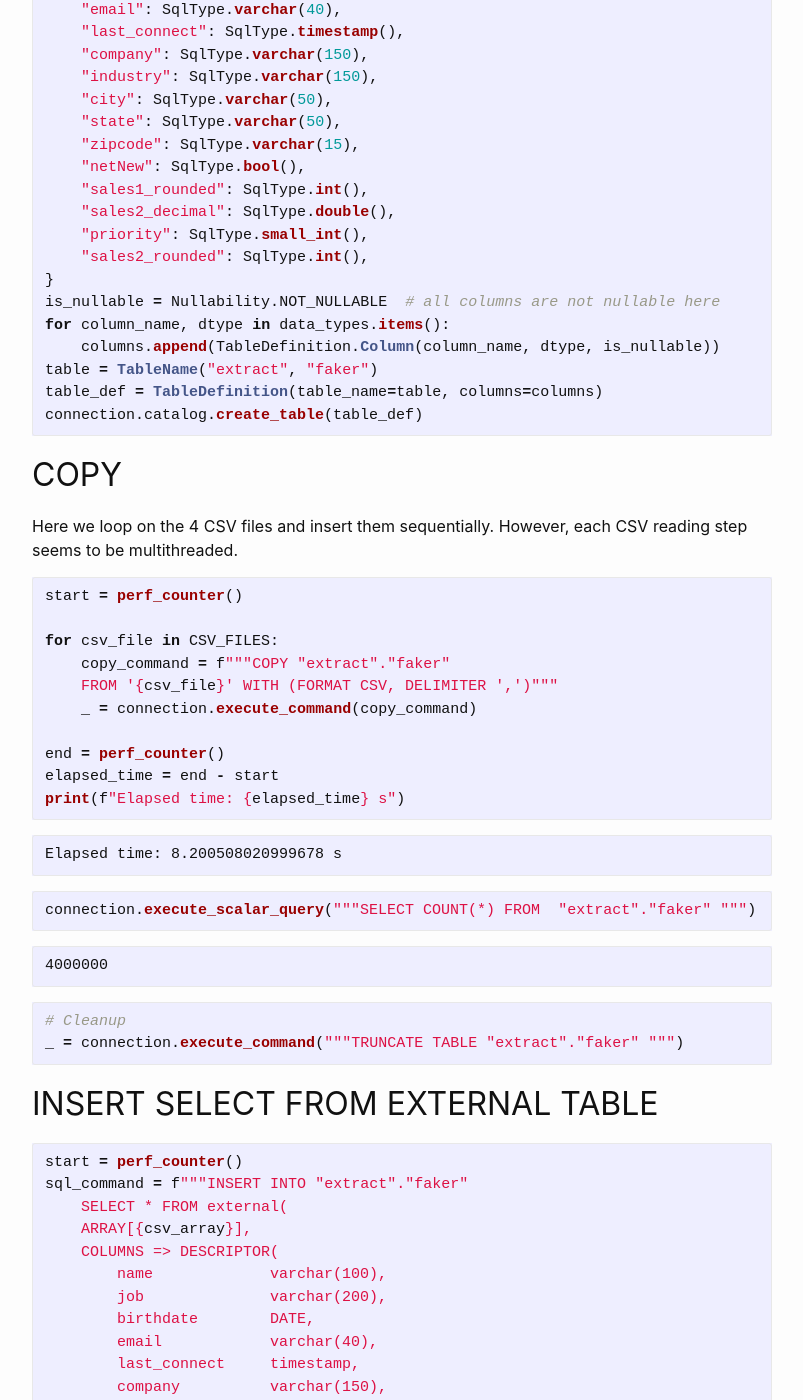
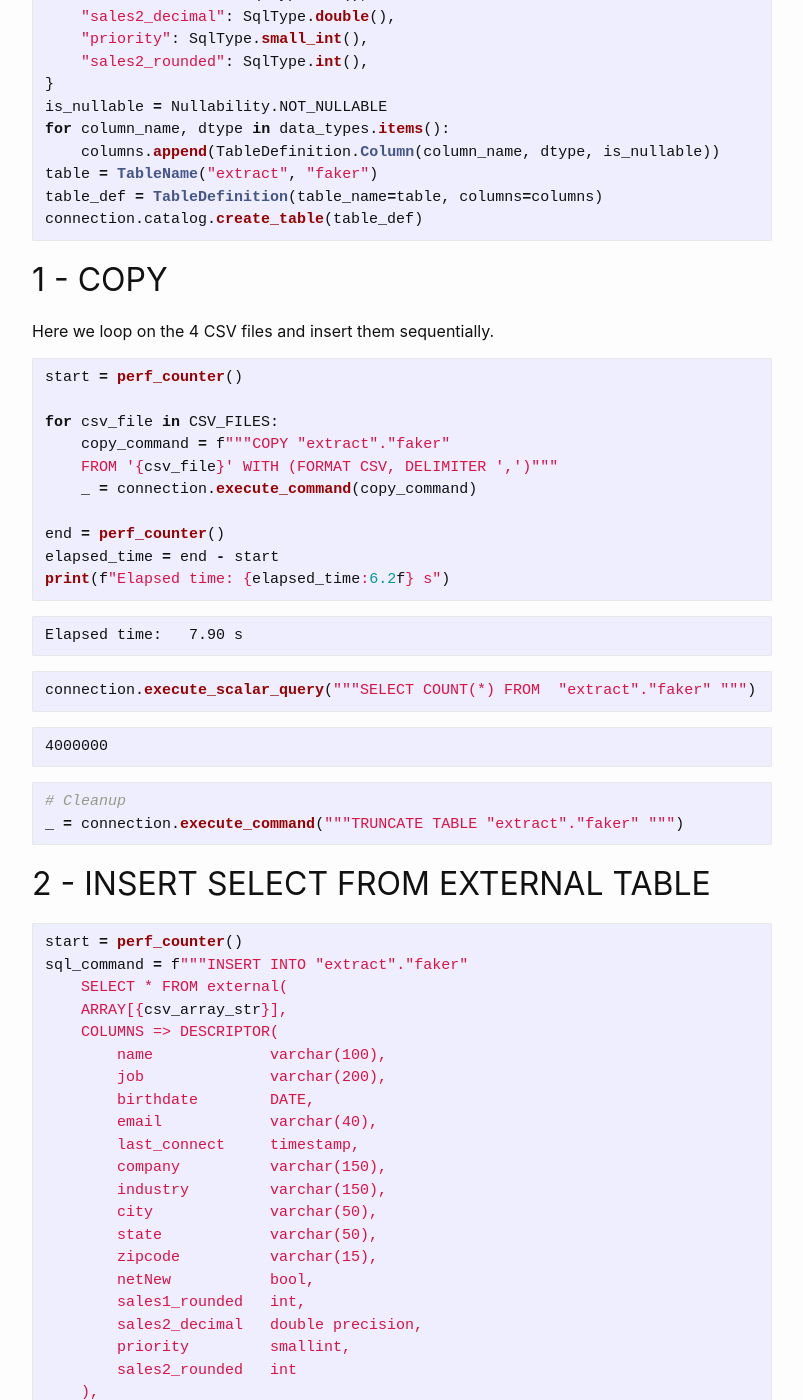
Before and after one commit to aetperf/aetperf.github.io, a Jekyll site: the page built from _posts/2022-05-09-Load-data-from-CSV-files-into-a-Tableau-hyper-extract.md, in a window 1280 px wide and 1400 px high, scrolled down 2447 px. Shown: the whole window, without its empty margins (238-1041 px from the left). Built offline with Jekyll 4.4.1, drawn with Linux system fonts in a browser that asks for light colours; comment, search, counter and statistics services are not loaded; some of the changed text lies outside the part shown.

Commit message:
small update

````diff
--- a/_posts/2022-05-09-Load-data-from-CSV-files-into-a-Tableau-hyper-extract.md
+++ b/_posts/2022-05-09-Load-data-from-CSV-files-into-a-Tableau-hyper-extract.md
@@ -7,7 +7,7 @@
 ---
 
 <p align="center">
-  <img width="600" src="/img/2022-05-09_01/hyper_logo_1.jpg" alt="Hyper">
+  <img width="300" src="/img/2022-05-09_01/hyper_logo_1.jpg" alt="Hyper">
 </p>
 
 
@@ -41,10 +41,12 @@
 
 # CSV file list
 CSV_FILES = ["./test_01.csv", "./test_02.csv", "./test_03.csv", "./test_04.csv"]
-csv_array = ", ".join(["'" + f + "'" for f in CSV_FILES])
+csv_array_str = ", ".join(["'" + f + "'" for f in CSV_FILES])
 ```
 
 ## Create a connection
+
+We start a local Hyper server instance first, and create a connection. We could also use a context manager here, so that we wouldn't have to close them explicitly at the end.
 
 
 ```python
@@ -85,7 +88,7 @@
     "priority": SqlType.small_int(),
     "sales2_rounded": SqlType.int(),
 }
-is_nullable = Nullability.NOT_NULLABLE  # all columns are not nullable here
+is_nullable = Nullability.NOT_NULLABLE
 for column_name, dtype in data_types.items():
     columns.append(TableDefinition.Column(column_name, dtype, is_nullable))
 table = TableName("extract", "faker")
@@ -93,10 +96,9 @@
 connection.catalog.create_table(table_def)
 ```
 
-## COPY
+## 1 - COPY
 
-Here we loop on the 4 CSV files and insert them sequentially. However, each CSV reading step seems to be multithreaded.
-
+Here we loop on the 4 CSV files and insert them sequentially.
 
 ```python
 start = perf_counter()
@@ -108,11 +110,10 @@
 
 end = perf_counter()
 elapsed_time = end - start
-print(f"Elapsed time: {elapsed_time} s")
+print(f"Elapsed time: {elapsed_time:6.2f} s")
 ```
 
-    Elapsed time: 8.200508020999678 s
-
+    Elapsed time:   7.90 s
 
 
 ```python
@@ -120,10 +121,7 @@
 ```
 
 
-
-
     4000000
-
 
 
 
@@ -132,14 +130,14 @@
 _ = connection.execute_command("""TRUNCATE TABLE "extract"."faker" """)
 ```
 
-## INSERT SELECT FROM EXTERNAL TABLE
+## 2 - INSERT SELECT FROM EXTERNAL TABLE
 
 
 ```python
 start = perf_counter()
 sql_command = f"""INSERT INTO "extract"."faker"
     SELECT * FROM external(
-    ARRAY[{csv_array}],
+    ARRAY[{csv_array_str}],
     COLUMNS => DESCRIPTOR(
         name             varchar(100),
         job              varchar(200),
@@ -161,10 +159,10 @@
 _ = connection.execute_command(sql_command)
 end = perf_counter()
 elapsed_time = end - start
-print(f"Elapsed time: {elapsed_time} s")
+print(f"Elapsed time: {elapsed_time:6.2f} s")
 ```
 
-    Elapsed time: 11.32282723299977 s
+    Elapsed time:  11.35 s
 
 
 
@@ -173,10 +171,7 @@
 ```
 
 
-
-
     4000000
-
 
 
 
@@ -206,7 +201,7 @@
     sales2_decimal   double precision,
     priority         smallint,
     sales2_rounded   int)
-FOR ARRAY[{csv_array}]
+FOR ARRAY[{csv_array_str}]
 WITH ( FORMAT => 'csv', DELIMITER => ',')"""
 _ = connection.execute_command(sql_command)
 
@@ -214,11 +209,11 @@
 _ =  connection.execute_command(sql_command)
 end = perf_counter()
 elapsed_time = end - start
-print(f"Elapsed time: {elapsed_time} s")
+print(f"Elapsed time: {elapsed_time:6.2f} s")
 
 ```
 
-    Elapsed time: 10.639697628000249 s
+    Elapsed time: 12.88 s
 
 
 
````
Also changed, not shown: other parts of _posts/2022-05-09-Load-data-from-CSV-files-into-a-Tableau-hyper-extract.md (+7 -9 lines).
